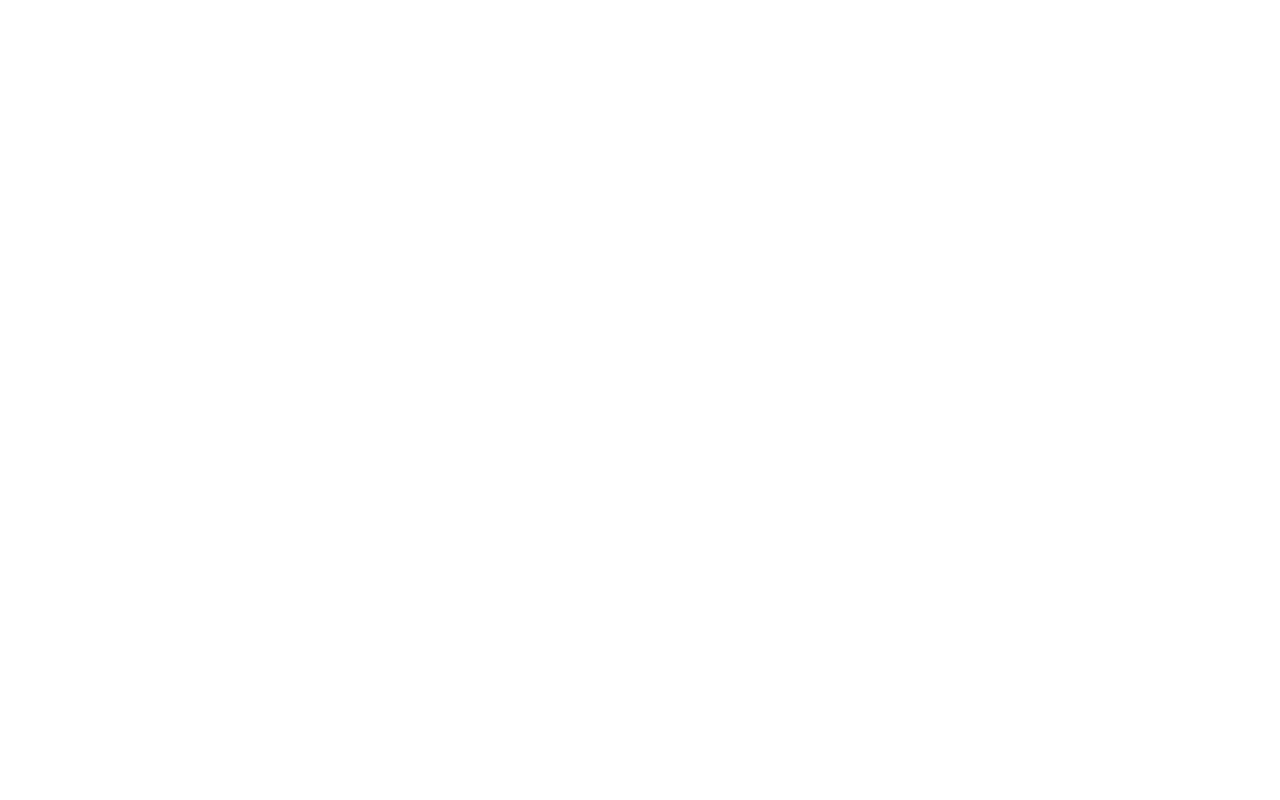
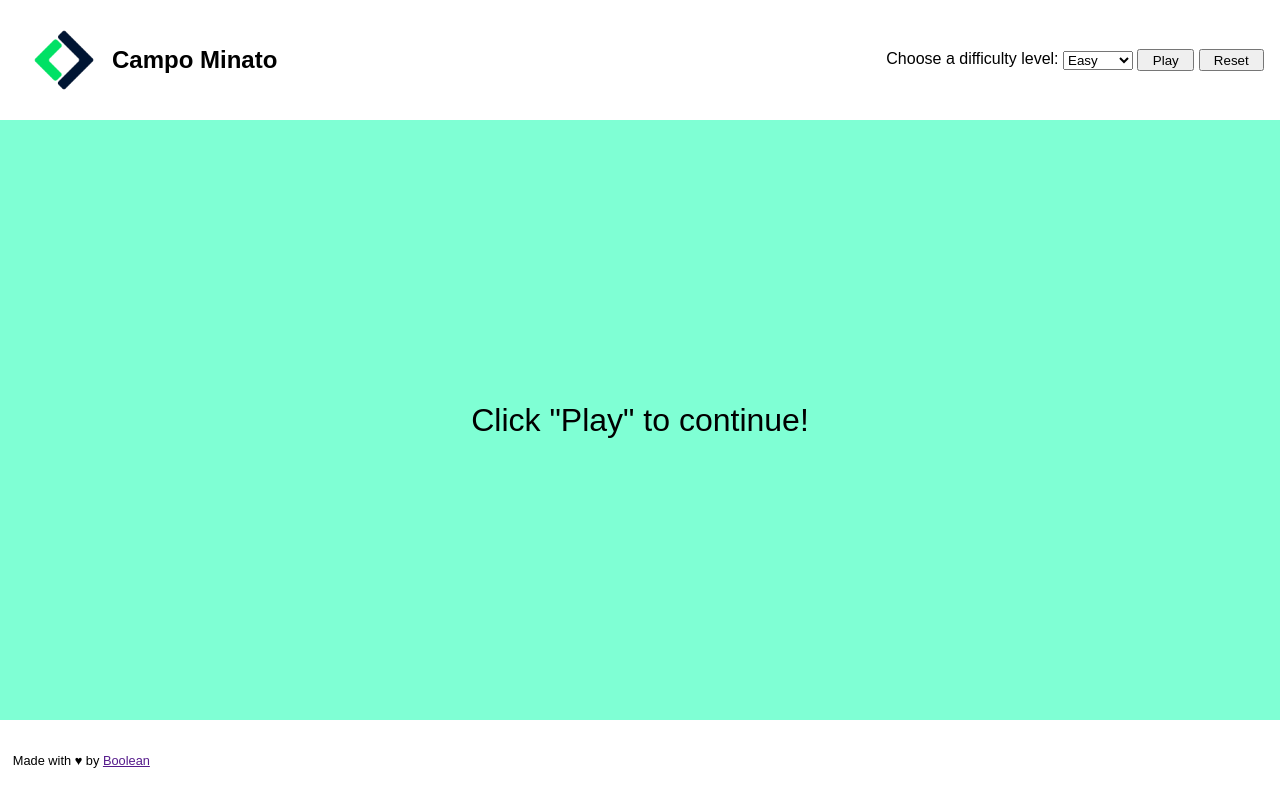
Before and after one commit to SimoneDiMuro/js-campominato-grid, a plain HTML site: page index.html in a window 1280 px wide. Drawn offline with Linux system fonts and the light colour scheme.

Commit message:
Exercise finished

```diff
--- a/index.html
+++ b/index.html
@@ -8,6 +8,30 @@
     <link rel="stylesheet" href="./style/style.css" />
   </head>
   <body>
+    <nav>
+      <div id="nav-left">
+        <img src="img/logo.png" alt="logo" />
+        <h1>Campo Minato</h1>
+      </div>
+      <div>
+        <label for="difficulty-level">Choose a difficulty level:</label>
+        <select name="difficulty-level" id="difficulty-level">
+          <option value="1">Easy</option>
+          <option value="2">Medium</option>
+          <option value="3">Difficult</option>
+        </select>
+        <button id="play-button" class="buttons">Play</button>
+        <a href=""><button id="reset-button" class="buttons">Reset</button></a>
+      </div>
+    </nav>
+    <main>
+      <div id="container">
+        <div id="click-text">Click "Play" to continue!</div>
+      </div>
+    </main>
+    <footer>
+      <div>Made with &hearts; by <a href="">Boolean</a></div>
+    </footer>
     <script src="./js/main.js"></script>
   </body>
 </html>
--- a/js/main.js
+++ b/js/main.js
@@ -0,0 +1,40 @@
+let containerElement = document.getElementById("container");
+let playButton = document.getElementById("play-button");
+let cellNumber;
+let cellPerRow;
+
+playButton.addEventListener("click", function () {
+  document.getElementById("click-text").style.display = "none";
+
+  let difficulty = document.getElementById("difficulty-level").value;
+
+  if (difficulty == "1") {
+    cellNumber = 100;
+  } else if (difficulty == "2") {
+    cellNumber = 81;
+  } else if (difficulty == "3") {
+    cellNumber = 49;
+  }
+
+  cellPerRow = Math.sqrt(cellNumber);
+
+  for (i = 1; i <= cellNumber; i++) {
+    let newSquareElement = createSquare(i);
+
+    newSquareElement.addEventListener("click", function () {
+      newSquareElement.classList.toggle("blue");
+      console.log("Hai cliccato la cella " + newSquareElement.innerText);
+    });
+
+    containerElement.append(newSquareElement);
+  }
+});
+
+function createSquare(squareText) {
+  let newElement = document.createElement("div");
+  newElement.classList.add("square");
+  newElement.style.width = "calc(100% / " + cellPerRow + " )";
+  newElement.innerText = squareText;
+
+  return newElement;
+}
--- a/style/style.css
+++ b/style/style.css
@@ -0,0 +1,76 @@
+* {
+  margin: 0;
+  padding: 0;
+  box-sizing: border-box;
+  font-family: sans-serif;
+}
+
+nav {
+  height: 15vh;
+}
+
+nav,
+footer {
+  display: flex;
+  justify-content: space-between;
+  align-items: center;
+
+  padding: 0 1em;
+}
+
+nav #nav-left {
+  display: flex;
+  align-items: center;
+  height: 100%;
+}
+
+nav #nav-left img {
+  height: 80%;
+}
+
+nav .buttons {
+  color: black;
+  text-decoration: none;
+  cursor: pointer;
+  padding: 0.1em 1em;
+}
+
+main {
+  background-color: #7fffd4;
+}
+
+main #container {
+  display: flex;
+  flex-wrap: wrap;
+  justify-content: center;
+  align-items: center;
+
+  max-width: 400px;
+  height: calc(100vh - 25vh);
+  margin: auto;
+  padding: 2em 0;
+}
+
+main #container #click-text {
+  font-size: 2em;
+  font-weight: 400;
+}
+
+main #container .square {
+  display: flex;
+  justify-content: center;
+  align-items: center;
+
+  aspect-ratio: 1;
+  border: 1px solid black; /*TEST*/
+}
+
+.blue {
+  color: white;
+  background-color: rgb(0, 94, 255);
+}
+
+footer {
+  height: 10vh;
+  font-size: 0.8em;
+}
```
Also changed, not shown: img/logo.png (added).
